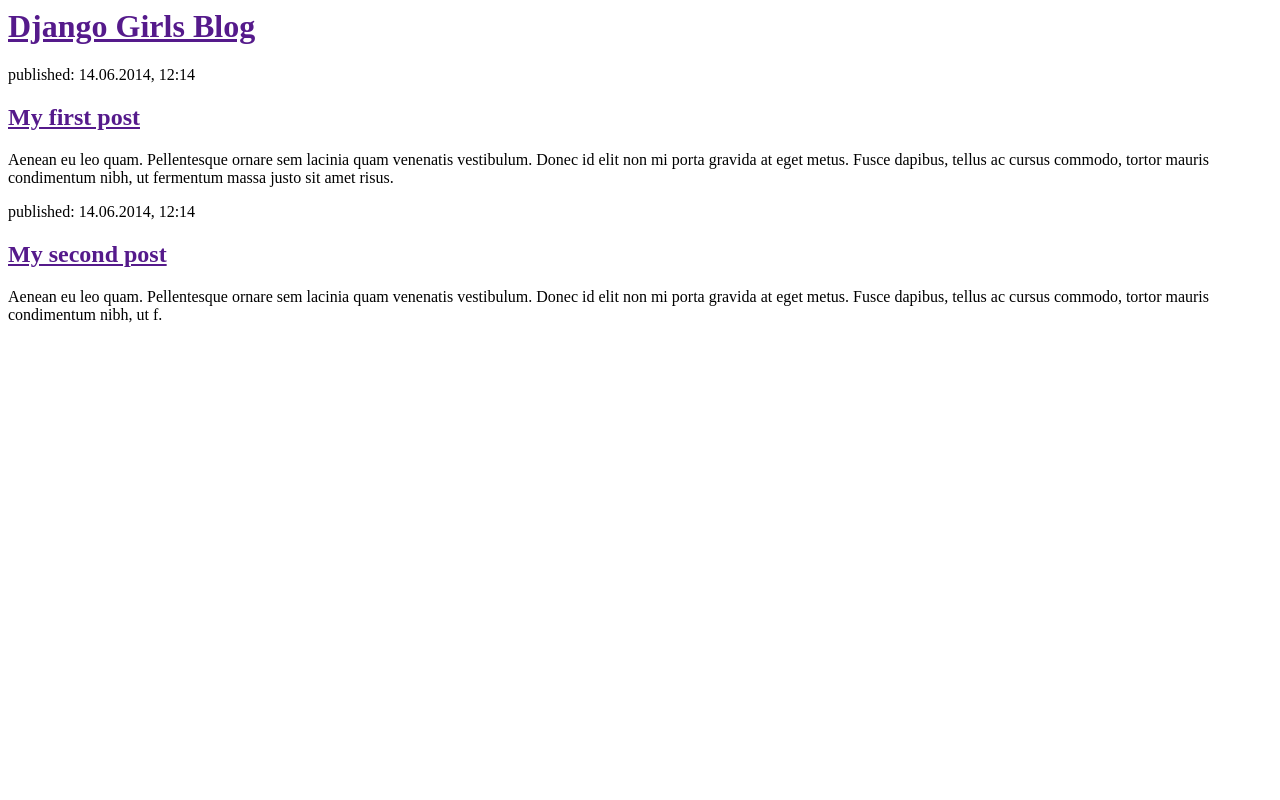
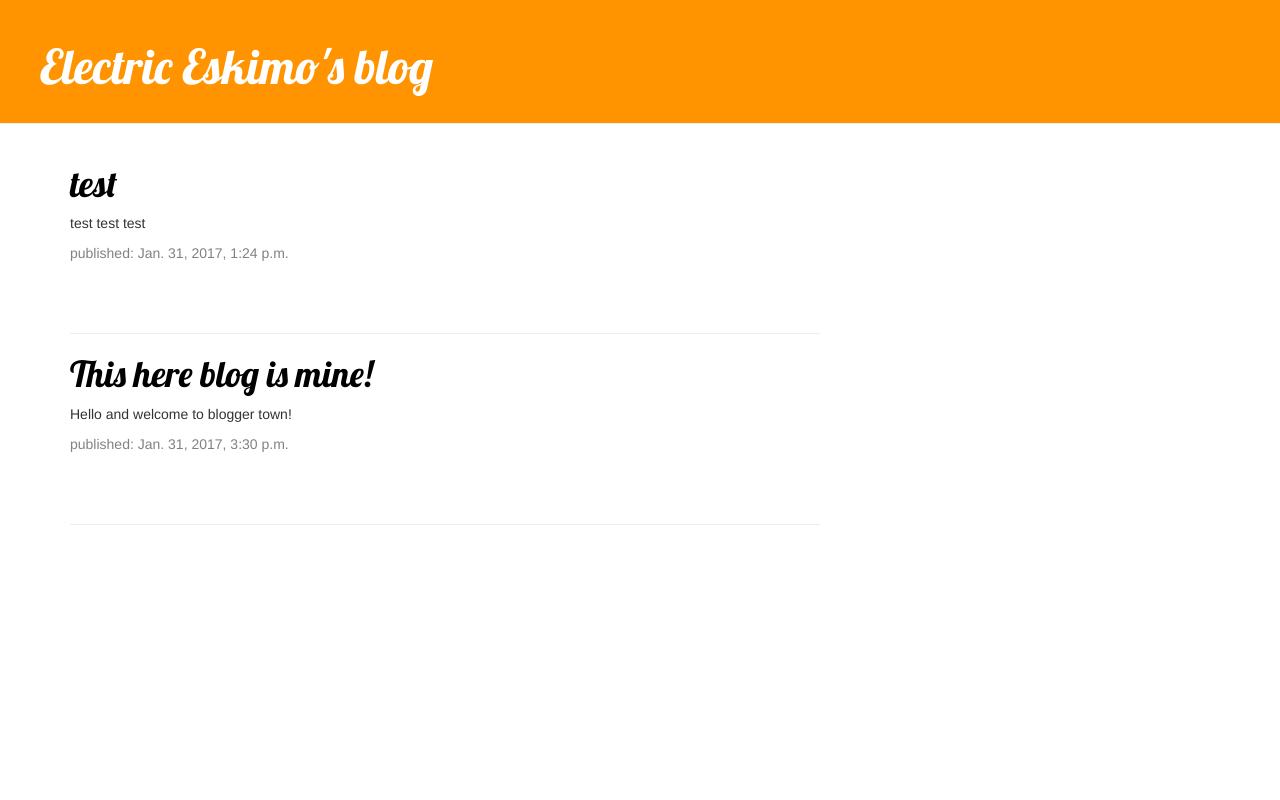
Before and after one commit to russelljohnwilliams/django-test-blog, a Django app: page / in a window 1280 px wide. Run offline with Django 3.2, Linux system fonts and the light colour scheme; data comes from the database, SQL or seed files in the repository; both versions use the stored data as it was after the commit; some libraries are stand-ins or nearby versions.

Commit message:
shows inidividual post

```diff
--- /dev/null
+++ b/blog/static/css/blog.css
@@ -0,0 +1,57 @@
+body {
+    padding-left: 15px;
+}
+
+h1 a {
+    color: #FCA205;
+    font-family: 'Lobster';
+}
+
+.page-header {
+    margin-left: -15px;
+    background-color: #ff9400;
+    margin-top: 0;
+    padding: 20px 20px 20px 40px;
+}
+
+.page-header h1, .page-header h1 a, .page-header h1 a:visited, .page-header h1 a:active {
+    color: #ffffff;
+    font-size: 36pt;
+    text-decoration: none;
+}
+
+.content {
+    margin-left: 40px;
+}
+
+h1, h2, h3, h4 {
+    font-family: 'Lobster', cursive;
+}
+
+.date {
+    color: #828282;
+    font-size: 10 px;
+}
+
+.save {
+    float: right;
+}
+
+.post-form textarea, .post-form input {
+    width: 100%;
+}
+
+.top-menu, .top-menu:hover, .top-menu:visited {
+    color: #ffffff;
+    float: right;
+    font-size: 26pt;
+    margin-right: 20px;
+}
+
+.post {
+    margin-bottom: 70px;
+}
+
+.post h1 a, .post h1 a:visited {
+    color: #000000;
+}
--- /dev/null
+++ b/blog/templates/blog/base.html
@@ -0,0 +1,25 @@
+{% load staticfiles %}
+
+<html>
+    <head>
+        <title>Electric Eskimo's blog</title>
+        <link rel="stylesheet" href="//maxcdn.bootstrapcdn.com/bootstrap/3.2.0/css/bootstrap.min.css">
+        <link rel="stylesheet" href="//maxcdn.bootstrapcdn.com/bootstrap/3.2.0/css/bootstrap-theme.min.css">
+        <link rel="stylesheet" href="{% static 'css/blog.css' %}">
+        <link href="//fonts.googleapis.com/css?family=Lobster&subset=latin,latin-ext" rel="stylesheet" type="text/css">
+    </head>
+    <body>
+        <div class="page-header">
+            <h1><a href="/">Electric Eskimo's blog</a></h1>
+        </div>
+        <div class="content container">
+            <div class="row">
+                <div class="col-md-8">
+                {% block content %}
+                {% endblock %}
+                </div>
+            </div>
+        </div>
+    </body>
+
+</html>
--- a/blog/templates/blog/post_list.html
+++ b/blog/templates/blog/post_list.html
@@ -1,22 +1,14 @@
-<html>
-    <head>
-        <title>Electric Eskimo's blog</title>
-    </head>
-    <body>
-        <div>
-            <h1><a href="">Django Girls Blog</a></h1>
+{% extends 'blog/base.html' %}
+
+{% block content %}
+    {% for post in posts %}
+        <div class="post">
+            <h1><a href="{% url 'post_detail' pk=post.pk %}">{{ post.title }}</a></h1>
+            <p>{{ post.text|linebreaksbr }}</p>
+            <div class="date">
+                <p>published: {{ post.published_date }}</p>
+            </div>
         </div>
-
-        <div>
-            <p>published: 14.06.2014, 12:14</p>
-            <h2><a href="">My first post</a></h2>
-            <p>Aenean eu leo quam. Pellentesque ornare sem lacinia quam venenatis vestibulum. Donec id elit non mi porta gravida at eget metus. Fusce dapibus, tellus ac cursus commodo, tortor mauris condimentum nibh, ut fermentum massa justo sit amet risus.</p>
-        </div>
-
-        <div>
-            <p>published: 14.06.2014, 12:14</p>
-            <h2><a href="">My second post</a></h2>
-            <p>Aenean eu leo quam. Pellentesque ornare sem lacinia quam venenatis vestibulum. Donec id elit non mi porta gravida at eget metus. Fusce dapibus, tellus ac cursus commodo, tortor mauris condimentum nibh, ut f.</p>
-        </div>
-    </body>
-</html>
+        <hr>
+    {% endfor %}
+{% endblock %}
--- a/blog/urls.py
+++ b/blog/urls.py
@@ -3,4 +3,5 @@ from . import views
 
 urlpatterns = [
     url(r'^$', views.post_list, name='post_list'),
+    url(r'^post/(?P<pk>\d+)/$', views.post_detail, name='post_detail'),
 ]
--- a/blog/views.py
+++ b/blog/views.py
@@ -1,5 +1,12 @@
 from django.shortcuts import render
+from django.utils import timezone
+from .models import Post
+from django.shortcuts import render, get_object_or_404
 
-# Create your views here.
 def post_list(request):
-    return render(request, 'blog/post_list.html', {})
+    posts = Post.objects.filter(published_date__lte=timezone.now()).order_by('published_date')
+    return render(request, 'blog/post_list.html', {'posts': posts})
+
+def post_detail(request, pk):
+    post = get_object_or_404(Post, pk=pk)
+    return render(request, 'blog/post_detail.html', {'post': post})
```
Also changed, not shown: blog/templates/blog/post_detail.html (added, +13 -0 lines), blog/images/espresso.jpg (added), db.sqlite3.
